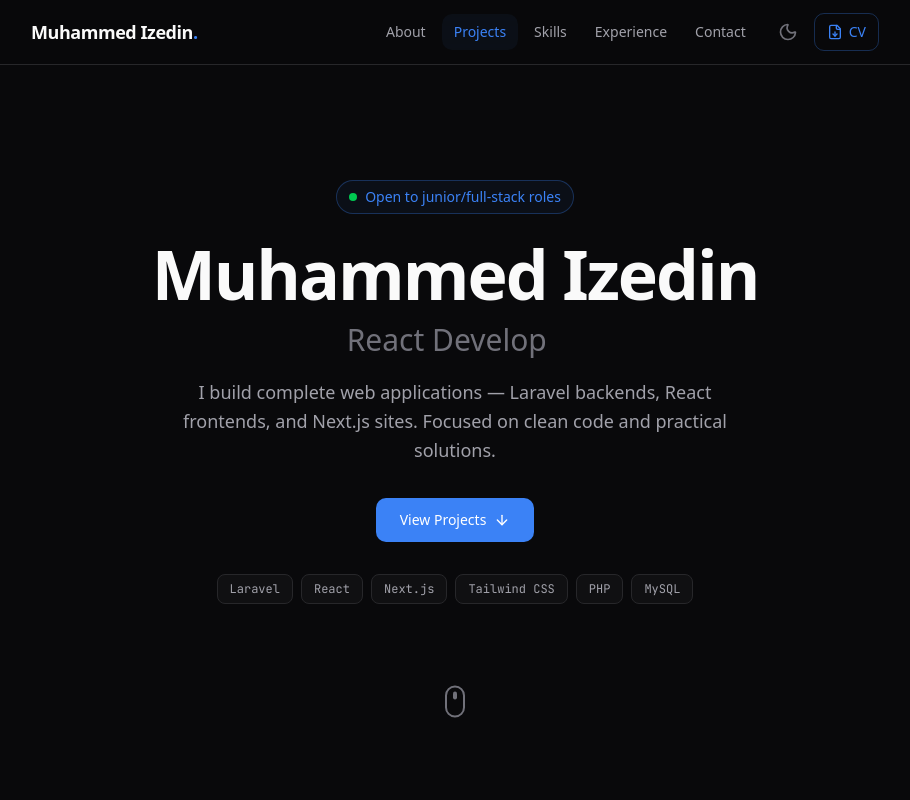
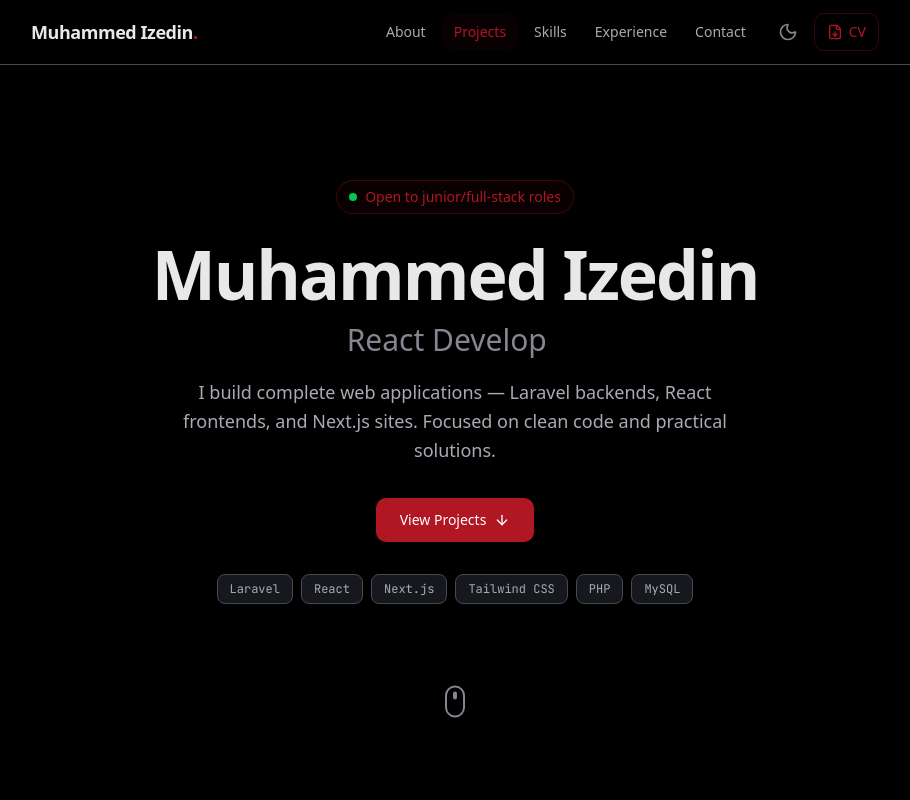
Before and after one commit to muhammedez/portfolio, a Next.js app: page / in a window 1280 px wide. Shown: the top 800 px of the page, without its empty margins (185-1095 px from the left). Built offline with nearby package versions, Linux system fonts and the light colour scheme.

Commit message:
refactor: update color variables

```diff
--- a/src/app/globals.css
+++ b/src/app/globals.css
@@ -22,6 +22,8 @@
   --color-popover-foreground: var(--popover-foreground);
   --color-input: var(--input);
   --color-ring: var(--ring);
+  --color-white: #ffffff;
+  --color-black: #000000;
   --font-sans: var(--font-lexend);
   --font-mono: var(--font-jetbrains-mono);
   --radius-sm: calc(var(--radius) - 4px);
@@ -32,45 +34,45 @@
 
 :root {
   --radius: 0.625rem;
-  --background: #fafafa;
-  --foreground: #0a0a0a;
-  --surface: #f0f0f0;
-  --border: #e5e5e5;
-  --muted: #737373;
-  --accent: #2563eb;
-  --card: #ffffff;
-  --card-foreground: #0a0a0a;
-  --primary: #0a0a0a;
-  --primary-foreground: #fafafa;
-  --secondary: #f5f5f5;
-  --secondary-foreground: #0a0a0a;
-  --muted-foreground: #737373;
-  --destructive: #ef4444;
-  --popover: #ffffff;
-  --popover-foreground: #0a0a0a;
-  --input: #e5e5e5;
-  --ring: #2563eb;
+  --background: #FCFCFC;
+  --foreground: #1C1F29;
+  --surface: #F1F1F5;
+  --border: #D4D4D8;
+  --muted: #8E8E93;
+  --accent: #B11623;
+  --card: #FFFFFF;
+  --card-foreground: #1C1F29;
+  --primary: #1C1F29;
+  --primary-foreground: #FCFCFC;
+  --secondary: #F1F1F5;
+  --secondary-foreground: #1C1F29;
+  --muted-foreground: #6B6E76;
+  --destructive: #B11623;
+  --popover: #FFFFFF;
+  --popover-foreground: #1C1F29;
+  --input: #E5E5E7;
+  --ring: #9F111B;
 }
 
 .dark {
-  --background: #09090b;
-  --foreground: #fafafa;
-  --surface: #18181b;
-  --border: #27272a;
-  --muted: #71717a;
-  --accent: #3b82f6;
-  --card: #18181b;
-  --card-foreground: #fafafa;
-  --primary: #fafafa;
-  --primary-foreground: #09090b;
-  --secondary: #27272a;
-  --secondary-foreground: #fafafa;
-  --muted-foreground: #a1a1aa;
-  --destructive: #ef4444;
-  --popover: #18181b;
-  --popover-foreground: #fafafa;
-  --input: #27272a;
-  --ring: #3b82f6;
+  --background: #000000;
+  --foreground: #E8E8E8;
+  --surface: #2C303A;
+  --border: #454956;
+  --muted: #848791;
+  --accent: #B11623;
+  --card: #2C303A;
+  --card-foreground: #E8E8E8;
+  --primary: #E8E8E8;
+  --primary-foreground: #000000;
+  --secondary: #2C303A;
+  --secondary-foreground: #E8E8E8;
+  --muted-foreground: #A8ABB3;
+  --destructive: #B11623;
+  --popover: #2C303A;
+  --popover-foreground: #E8E8E8;
+  --input: #2C303A;
+  --ring: #9F111B;
 }
 
 @layer base {
--- a/src/components/layout/Navbar.tsx
+++ b/src/components/layout/Navbar.tsx
@@ -75,7 +75,7 @@ export function Navbar() {
             <ThemeToggle />
             <a
               href="/cv.pdf"
-              className="inline-flex items-center gap-1.5 px-3 py-2 text-sm font-medium text-accent border border-accent/30 hover:bg-accent hover:text-white rounded-lg transition-all duration-200"
+              className="inline-flex items-center gap-1.5 px-3 py-2 text-sm font-medium text-accent border border-accent/30 hover:bg-accent hover:!text-[#fff] rounded-lg transition-all duration-200"
             >
               <FileDown className="h-4 w-4" />
               <span>CV</span>
@@ -87,7 +87,7 @@ export function Navbar() {
         <div className="flex items-center gap-2 md:hidden">
           <a
             href="/cv.pdf"
-            className="inline-flex items-center gap-1 px-2.5 py-1.5 text-xs font-medium text-accent border border-accent/30 hover:bg-accent hover:text-white rounded-md transition-all duration-200"
+            className="inline-flex items-center gap-1 px-2.5 py-1.5 text-xs font-medium text-accent border border-accent/30 hover:bg-accent hover:!text-[#fff] rounded-md transition-all duration-200"
           >
             <FileDown className="h-3.5 w-3.5" />
             <span>CV</span>
--- a/src/components/sections/ContactSection.tsx
+++ b/src/components/sections/ContactSection.tsx
@@ -157,7 +157,7 @@ export function ContactSection() {
                   </div>
                   <button
                     type="submit"
-                    className="w-full inline-flex items-center justify-center gap-2 px-5 py-3 bg-accent text-white rounded-lg font-medium text-sm hover:bg-accent/90 transition-all duration-200 hover:shadow-lg hover:shadow-accent/25 hover:-translate-y-0.5"
+                    className="w-full inline-flex items-center justify-center gap-2 px-5 py-3 bg-accent !text-[#fff] rounded-lg font-medium text-sm hover:bg-accent/90 transition-all duration-200 hover:shadow-lg hover:shadow-accent/25 hover:-translate-y-0.5"
                   >
                     <Send className="h-4 w-4" />
                     Send Message
--- a/src/components/sections/HeroSection.tsx
+++ b/src/components/sections/HeroSection.tsx
@@ -75,7 +75,7 @@ export function HeroSection() {
               e.preventDefault();
               document.getElementById("projects")?.scrollIntoView({ behavior: "smooth" });
             }}
-            className="inline-flex items-center gap-2 px-6 py-3 bg-accent text-white rounded-lg font-medium text-sm hover:bg-accent/90 transition-all duration-200 hover:shadow-lg hover:shadow-accent/25 hover:-translate-y-0.5"
+            className="inline-flex items-center gap-2 px-6 py-3 bg-accent !text-[#fff] rounded-lg font-medium text-sm hover:bg-accent/90 transition-all duration-200 hover:shadow-lg hover:shadow-accent/25 hover:-translate-y-0.5"
           >
             View Projects
             <ArrowDown className="h-4 w-4" />
```
